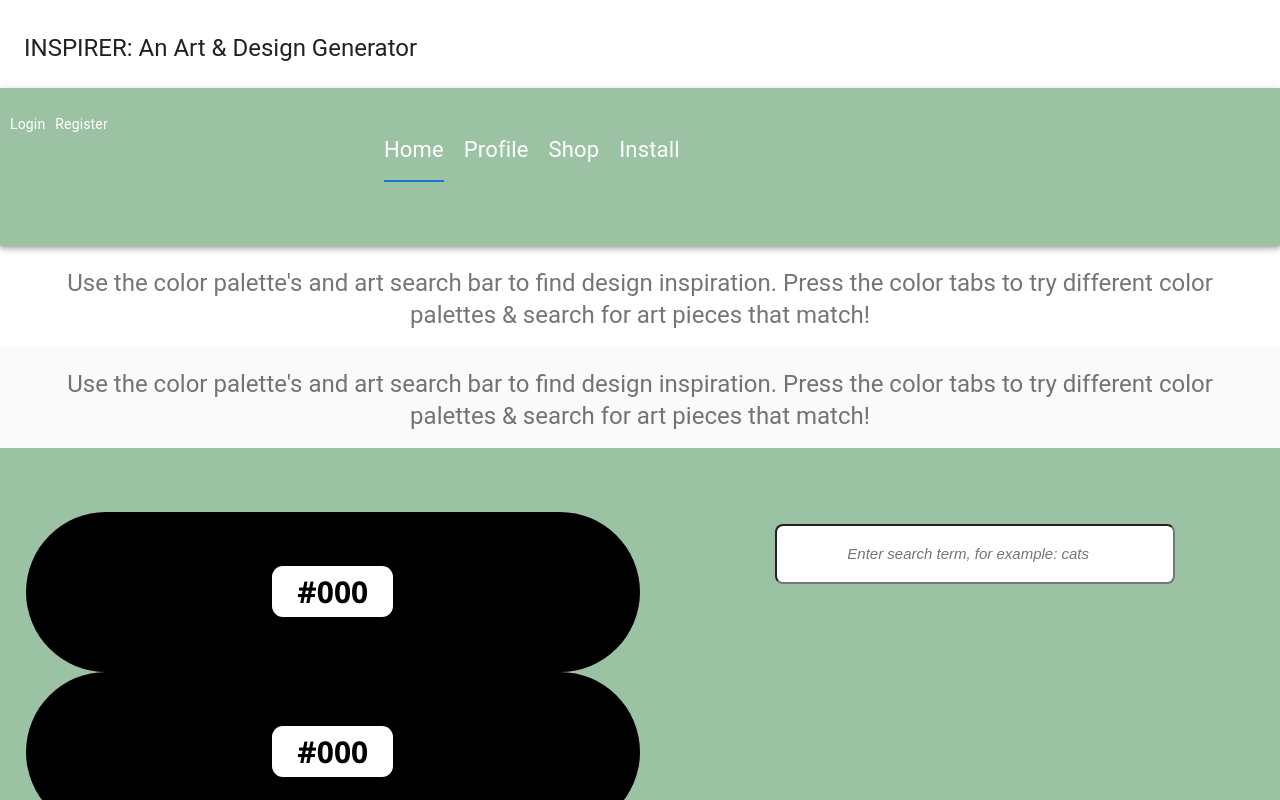
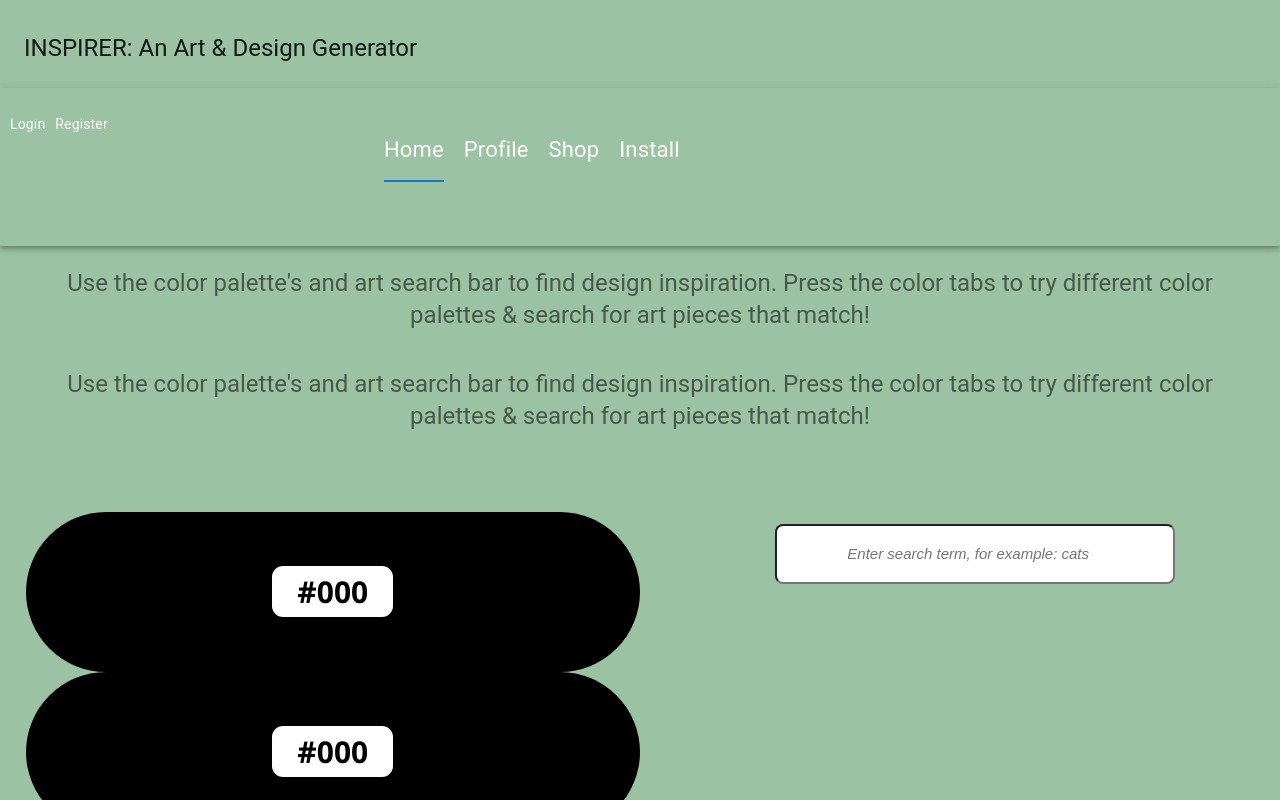
Before and after one commit to LisaTLe/Inspirer-app, a React (Create React App) app in the folder client/: page / in a window 1280 px wide. Shown: the top 800 px of the page. Built offline with nearby package versions, Linux system fonts and the light colour scheme.

Commit message:
pageMadedGreen

```diff
--- a/client/src/components/main.js
+++ b/client/src/components/main.js
@@ -28,8 +28,8 @@ function Main() {
     return (
 <div color="accent">
 
-        <main>
-          <div>
+        <main style={{backgroundColor: "#9BC2A2"}}>
+          <div >
             <Container maxWidth="sm">
               <Typography
                 variant="h2"
--- a/client/src/components/navbar.js
+++ b/client/src/components/navbar.js
@@ -21,14 +21,14 @@ import "./main.css";
 export default function Navbar() {
   return (
     <>
-      <Box className="title" pt={4} pl={3} pb={3}>
-        <Typography variant="h5" align="left">
+      <Box className="title" pt={4} pl={3} pb={3} style={{backgroundColor: "#9BC2A2"}}>
+        <Typography variant="h5" align="left" >
           INSPIRER: An Art & Design Generator
         </Typography>
       </Box>
       <CssBaseline />
       <AppBar className="navBar" position="relative" style={{backgroundColor: "#9BC2A2"}}>
-        <Box alignItems="right" sx={{ flexGrow: 1, textAlign: "right" }}>
+        <Box alignItems="right" sx={{ flexGrow: 1, textAlign: "right" }} >
           <Link to="/login" className="link2">
             Login
           </Link>
@@ -37,11 +37,11 @@ export default function Navbar() {
           </Link>
         </Box>
 
-        <Tabs className="navTabs" value={0} align="center">
+        <Tabs className="navTabs" value={0} align="center"  >
           <Link to="/" className="link">
             Home
           </Link>
-          <Link to="/profile" className="link">
+          <Link to="/profile" className="link" >
              Profile
           </Link>
           <Link to="/shop" className="link">
```
